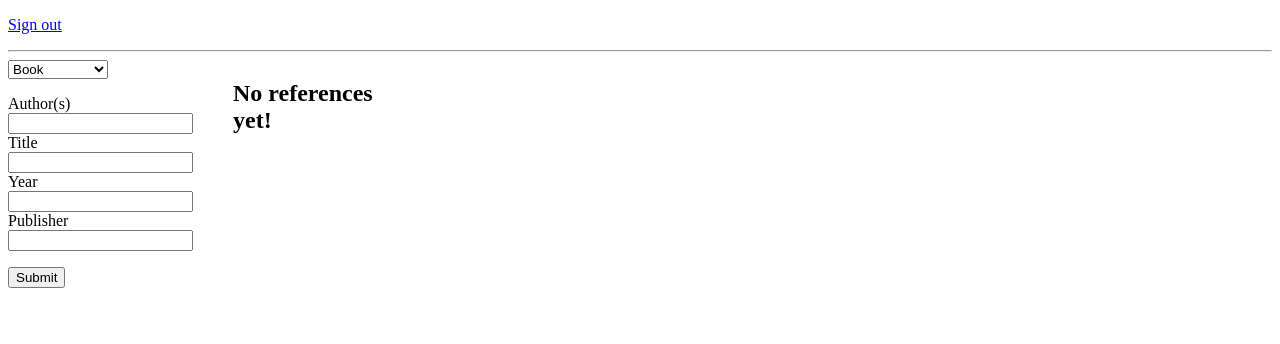
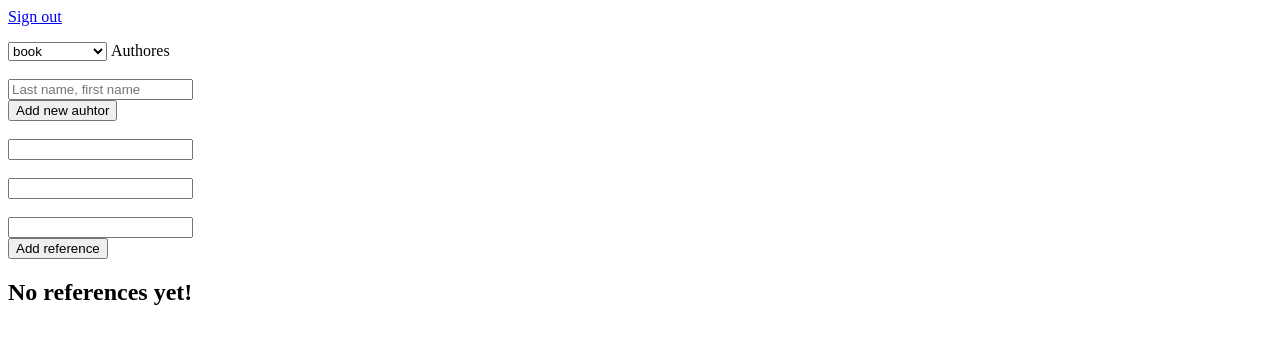
Before and after one commit to ThePushIT/PushBib, a Flask app: template src/templates/references.html in a window 1280 px wide. Shown: the top 344 px of the page. Run offline with Flask 3, Linux system fonts and the light colour scheme; the template is opened without the code that fills it: values that come from a table or form of the project are taken from there, others are empty; some libraries are stand-ins or nearby versions.

Commit message:
Broken version of the software

```diff
--- a/src/controllers/references_controller.py
+++ b/src/controllers/references_controller.py
@@ -1,30 +1,100 @@
 from flask import Blueprint, render_template, redirect, request, send_file
 from services.reference_service import reference_service
 from services.user_service import user_service
+from flask_wtf import FlaskForm
+from wtforms import StringField, FieldList, SelectField, SubmitField
+from wtforms.validators import DataRequired
+
+
+class AddNewReferenceForm(FlaskForm):
+    type = SelectField('Type', choices=[('book', 'book'),
+                                        ('article', 'article'),
+                                        ('inproceeding', 'inproceeding')])
+    title = StringField('Title', validators = [DataRequired()])
+    year = StringField('Year', validators=[DataRequired()])
+
+    #csrf_token = user_service.get_csrf()
+    #print(csrf_token)
+    # common to all
+    #submit = SubmitField('Add reference')
+
+class BookForm(AddNewReferenceForm):
+    #book specific
+    authors_book = FieldList(StringField('Author Name', validators=[DataRequired()]), min_entries=1, max_entries=6, label='Authors')
+    publisher = StringField('Publisher', validators=[DataRequired()])
+
+class ArticleForm(AddNewReferenceForm):
+    # article specific
+    authors_article = FieldList(StringField('Author Name', validators=[DataRequired()]), min_entries=1, max_entries=6, label='Authors')
+    journal = StringField('Journal', validators=[DataRequired()])
+    volume = StringField('Volume', validators=[DataRequired()])
+    pages = StringField('Pages', validators=[DataRequired()])
+
+class InproceedingForm(AddNewReferenceForm):
+    # inproceeding specific
+    authors_inproceeding = FieldList(StringField('Author Name', validators=[DataRequired()]), min_entries=1, max_entries=6, label='Authors')
+    booktitle = StringField('Booktitle', validators=[DataRequired()])
+
+
 
 
 ref_controller = Blueprint("ref", __name__)
 
 
-@ref_controller.route('/references/')
+@ref_controller.route('/references/', methods = ['GET', 'POST'])
 def show_references():
+
     user_id = user_service.get_id()
     if user_id == 0:
         return redirect('/')
+
+   # bookForm = BookForm()
+   # articleForm = ArticleForm()
+   # inproceedingForm = InproceedingForm()
+
+   # if addNewReferenceForm.validate_on_submit():
+    #    ref_type = addNewReferenceForm.type.data
+    #    authors = addNewReferenceForm.authors.entries
+     #   author_list = []
+      #  for author in authors:
+       #     author_list.append(author)
+
+        #title = addNewReferenceForm.title.data
+        #year = addNewReferenceForm.year.data
+
+        #if ref_type == 'book':
+         #   publisher = addNewReferenceForm.publisher.data
+          #  if len(publisher) == 0:
+           #     print('publisher on none')
 
     books = reference_service.get_book_references(user_id)
     articles = reference_service.get_article_references(user_id)
     inproceedings = reference_service.get_inproceeding_references(user_id)
 
-    return render_template('references.html', user_id=user_id, books=books,
-                                            articles=articles, inproceedings=inproceedings)
+    return render_template('references.html', user_id=user_id,
+                                            books=books,
+                                            articles=articles,
+                                            inproceedings=inproceedings,)
 
 @ref_controller.route('/references/book/', methods=['POST'])
 def add_book():
+
+    print('tultiin bookin post metodin controllointiin')
     user_id = user_service.get_id()
-    user_service.check_csrf(request.form["csrf_token"])
+    #user_service.check_csrf(request.form["csrf_token"])
 
-    authors = request.form.get('authors')
+    # TODO
+    # csrf token toimimaan
+    # authorien hakeminen toimimaan
+
+    bookForm = BookForm()
+
+    if bookForm.validate_on_submit():
+        print('bookissa validate on submittissa')
+        authors = bookForm.authors_book.entries
+        print(authors)
+
+    authors = request.form.get('authors_book')
     title = request.form.get('title')
     year = request.form.get('year')
     publisher = request.form.get('publisher')
@@ -37,9 +107,9 @@ def add_book():
 @ref_controller.route('/references/article/', methods=['POST'])
 def add_article():
     user_id = user_service.get_id()
-    user_service.check_csrf(request.form["csrf_token"])
+    #user_service.check_csrf(request.form["csrf_token"])
 
-    authors = request.form.get('authors')
+    authors = request.form.get('authors_article')
     title = request.form.get('title')
     journal = request.form.get('journal')
     year = request.form.get('year')
@@ -55,9 +125,9 @@ def add_article():
 @ref_controller.route('/references/inproceeding/', methods=['POST'])
 def add_inproceeding():
     user_id = user_service.get_id()
-    user_service.check_csrf(request.form["csrf_token"])
+    #user_service.check_csrf(request.form["csrf_token"])
 
-    authors = request.form.get('authors')
+    authors = request.form.get('authors_inproceeding')
     title = request.form.get('title')
     year = request.form.get('year')
     booktitle = request.form.get('booktitle')
--- a/src/templates/references.html
+++ b/src/templates/references.html
@@ -1,3 +1,62 @@
+<script>
+  window.onload = function() {
+
+
+  let handleAddAuthorField = function (e) {
+    clickedFrom = e.target.id
+    let allAuthorsFieldWrapper = document.getElementById('authors'.concat('_', clickedFrom));
+          let allAuthorsField = allAuthorsFieldWrapper.getElementsByTagName('input');
+          if(allAuthorsField.length > 5) {
+              alert('You can  have only six authors name');
+              return;
+          }
+          let authorInputIds = []
+          for(let i = 0; i < allAuthorsField.length; i++) {
+              authorInputIds.push(parseInt(allAuthorsField[i].name.split('-')[1]));
+          }
+          let newFieldName = `authors-${Math.max(...authorInputIds) + 1}`;
+          allAuthorsFieldWrapper.insertAdjacentHTML('beforeend',`
+          <li><label for="${newFieldName}">Author Name</label> <input id="${newFieldName}" name="${newFieldName}" type="text" value=""></li>
+          `);
+
+  }
+
+      let bookForm = document.getElementById('book_form')
+      let articleForm = document.getElementById('article_form')
+      let inproceedingsForm = document.getElementById('inproceeding_form')
+
+      /// control the adding of new authors
+      let addAuthorFieldButtons = document.getElementsByClassName('add-author-field');
+      console.log(addAuthorFieldButtons)
+      Array.from(addAuthorFieldButtons).forEach(element => {
+        console.log(element)
+        element.addEventListener('click', handleAddAuthorField)
+      });
+
+      /// control which form is shown
+      let changeFormTypeBtn = document.getElementById('type')
+      console.log(changeFormTypeBtn)
+      changeFormTypeBtn.addEventListener('change', function(e){
+        e.preventDefault();
+        let formType = changeFormTypeBtn.options[changeFormTypeBtn.selectedIndex].value
+        console.log(formType)
+        if (formType == 'book') {
+          bookForm.style.display = 'inline'
+          articleForm.style.display = 'none'
+          inproceedingsForm.style.display = 'none'
+        } else if (formType == 'article') {
+          bookForm.style.display = 'none'
+          articleForm.style.display = 'inline'
+          inproceedingsForm.style.display = 'none'
+        } else if (formType == 'inproceeding') {
+          bookForm.style.display = 'none'
+          articleForm.style.display = 'none'
+          inproceedingsForm.style.display = 'inline'
+        }
+      })
+  }
+</script>
+
 {% extends "layout.html" %}
 
 {% block title %}
@@ -6,10 +65,118 @@ Your references
 
 {% block body %}
 <p><a href="/signout">Sign out</a></p>
-<hr>
 
-<script type="text/javascript" src="https://ajax.googleapis.com/ajax/libs/jquery/1.9.1/jquery.min.js"></script>
+<select name = 'type' id = 'type'>
+  <option value = 'book'>book</option>
+  <option article = 'book'>article</option>
+  <option inproceeding = 'book'>inproceeding</option>
+</select>
+
+
+<form method = 'POST' action = '/references/book/' id = 'book_form', style="display: inline;">
+ <!--
+  jotenkin csrf token tähän mukaan
+ -->
+  <label for = 'authors'>Authores</label><br>
+  <div id = 'book_authors_container'><br>
+    <input type = 'text', id = 'author-0' name = 'author-0' placeholder="Last name, first name"><br>
+    <button id = 'book-add-author-field' class = 'add-author-field'>Add new auhtor</button><br>
+  </div>
+  <label for = 'title'></label><br>
+  <input type = 'text', id = 'title' name = 'title'><br>
+  <label for = 'year'></label><br>
+  <input type = 'text', id = 'year', name = 'year'><br>
+  <label for = 'publisher'></label><br>
+  <input type = 'text' id = 'publisher', name = 'publisher'><br>
+
+<button id = 'submit-form' type="submit">Add reference</button>
+</form>
+
+
+<!--
+<form method = 'POST' action = '/references/book/' id = 'book_form', style="display: inline;">
+  {{ book_form.csrf_token }}
+  <br>
+  {{ book_form.authors_book.label }}
+  {{ book_form.authors_book() }}
+  <button id = 'book' class = 'add-author-field' type="submit">Add new author</button>
+  <br>
+  {{book_form.title.label}}
+  {{ book_form.title() }}
+  <br>
+  {{book_form.year.label}}
+  {{ book_form.year() }}
+
+  <br>
+  {{book_form.publisher.label}}
+  {{book_form.publisher()}}
+  <br>
+
+<button id = 'submit-form' type="submit">Add reference</button>
+
+</form>
+
+<form method = 'POST' action = '/references/article/' id = 'article_form' style = 'display:none'>
+
+  {{ article_form.csrf_token }}
+  <br>
+  {{ article_form.authors_article.label }}
+  {{ article_form.authors_article() }}
+  <button id = 'article' class = 'add-author-field' type = 'submit'>Add new author</button>
+  <br>
+  {{article_form.title.label}}
+  {{ article_form.title() }}
+  <br>
+  {{article_form.year.label}}
+  {{ article_form.year() }}
+  <br>
+  {{article_form.journal.label}}
+  {{article_form.journal()}}
+  <br>
+  {{article_form.volume.label}}
+  {{article_form.volume()}}
+  <br>
+  {{article_form.pages.label}}
+  {{article_form.pages()}}
+  <br>
+
+  <button id = 'submit-form' type="submit">Add reference</button>
+</form>
+
+<form method = 'POST' action = 'references/inproceeding/' id = 'inproceeding_form' style = 'display: none;'>
+
+  {{ inproceeding_form.csrf_token }}
+  <br>
+  {{ inproceeding_form.authors_inproceeding.label }}
+  {{ inproceeding_form.authors_inproceeding() }}
+  <button id = 'inproceeding' class = 'add-author-field' type="submit">Add new author</button>
+  <br>
+  {{inproceeding_form.title.label}}
+  {{ inproceeding_form.title() }}
+  <br>
+  {{inproceeding_form.year.label}}
+  {{ inproceeding_form.year() }}
+  <br>
+  {{inproceeding_form.booktitle.label}}
+  {{inproceeding_form.booktitle()}}
+  <br>
+
+  <button id = 'submit-form' type="submit">Add reference</button>
+</form>
+
+
+
+-->
+<!-- templates/index.html  -->
+<!--
+  <script type="text/javascript" src="https://ajax.googleapis.com/ajax/libs/jquery/1.9.1/jquery.min.js"></script>
 <script type="text/javascript" src="{{ url_for('static', filename='dropdown_forms.js') }}"></script>
+
+-->
+
+
+<!--
+
 <link rel="stylesheet" type="text/css" href="{{ url_for('static', filename='style.css') }}">
 
 <div class="grid-container">
@@ -24,9 +191,18 @@ Your references
 <div class="book-div">
   <div class="book hide">
     <form action="/references/book" method="post">
-      <label for="authors">Author(s)</label>
+        <label for="authors">Author</label>
       <input type="text" class="form-control" name="authors" required>
+
       <br>
+      <label for = 'add_name'>Author</label>
+      <div id = "add_name">
+        <input type="text" name="add_name[]" class="add_name">
+      </div>
+      <div class="controls">
+        <a href="#" id="add_more_fields"><i class="fa fa-plus"></i>Add More</a>
+        <a href="#" id="remove_fields"><i class="fa fa-plus"></i>Remove Field</a>
+
       <label for="title">Title</label>
       <input type="text" class="form-control" name="title" required>
       <br>
@@ -85,11 +261,13 @@ Your references
       <input type="text" class="form-control" name="booktitle" required>
       <p></p>
       <input type="hidden" name="csrf_token" value="{{ session.csrf_token }}">
-      <button type="submit" class="btn btn-outline-primary">Submit</button>
+      <button type="submit" class="btn btn-outline-primaddNewReferenceForm = AddNewReferenceForm()ary">Submit</button>
     </form>
   </div>
 </div>
 </div>
+-->
+
 
 <div class="grid-child center">
 {% if books or articles or inproceedings %}
```
